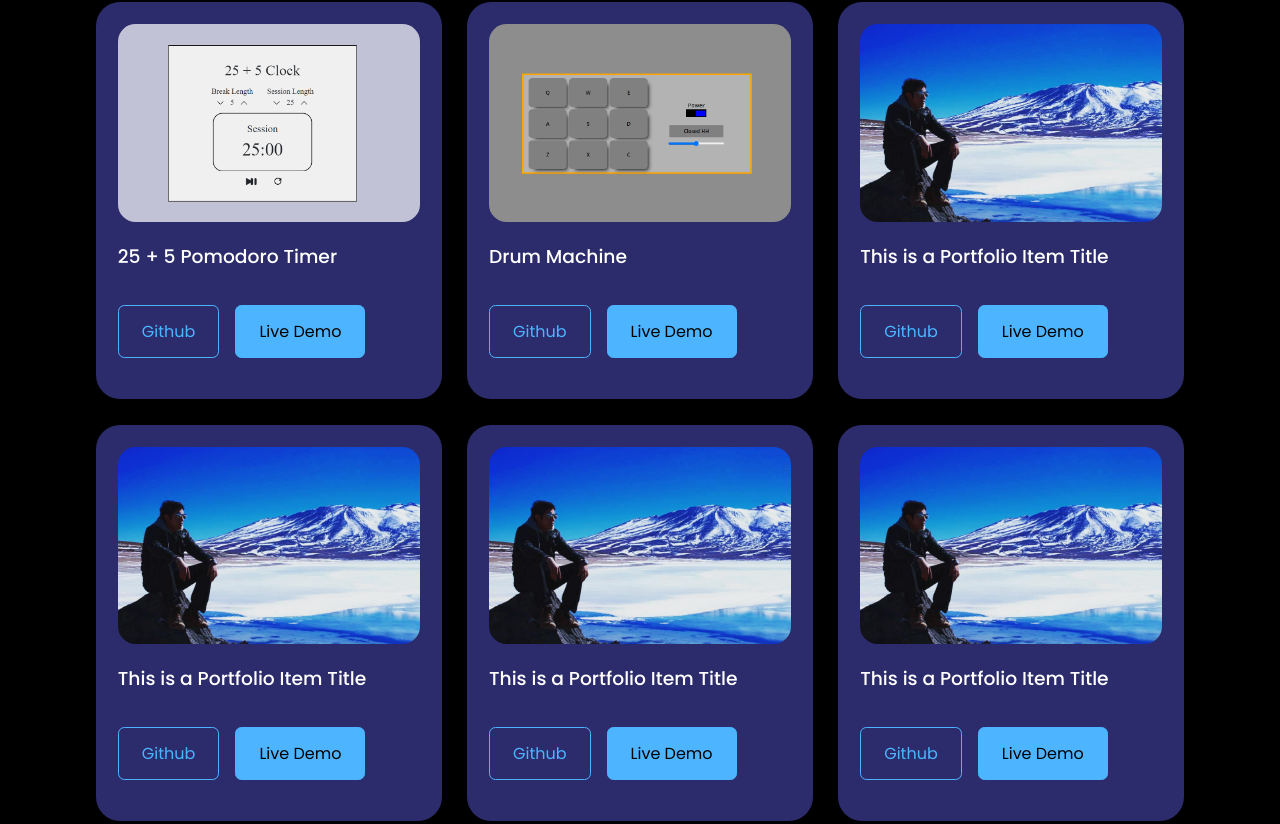
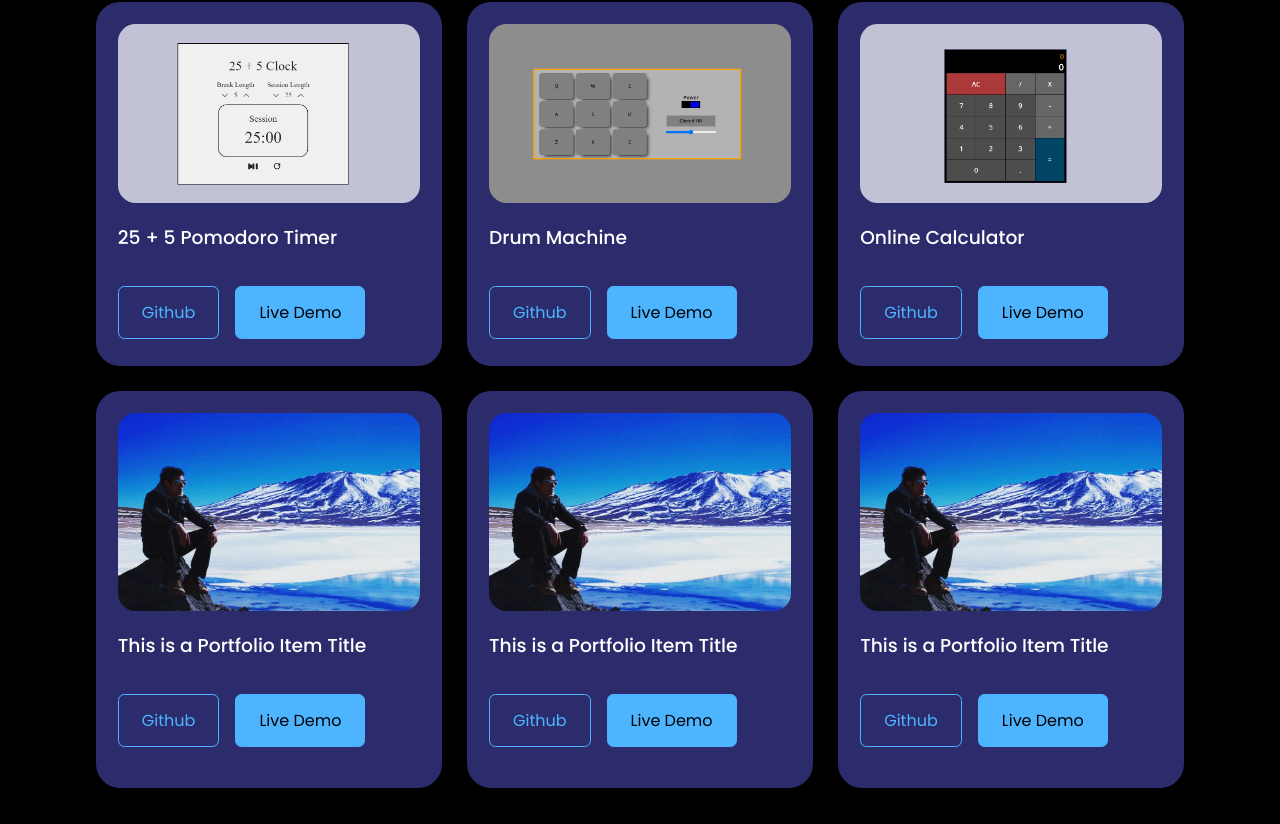
Before and after one commit to chrisWO92/portfolio-web, a React (Create React App) app: page / in a window 1280 px wide. Shown: the part 3442-4266 px from the top of the page. Built offline with nearby package versions, Linux system fonts and the light colour scheme.

Commit message:
adding online calculator to portfolio section

```diff
--- a/src/components/portfolio/Portfolio.jsx
+++ b/src/components/portfolio/Portfolio.jsx
@@ -3,6 +3,7 @@ import './portfolio.css';
 import IMG from '../../assets/me.png'
 import IMG1 from '../../assets/pomodoro-timer.png'
 import IMG2 from '../../assets/drum-machine.png'
+import IMG3 from '../../assets/online-calculator.png'
 
 const data = [
   {
@@ -21,10 +22,10 @@ const data = [
   },
   {
     id: 3,
-    image: IMG,
-    title: 'This is a Portfolio Item Title',
-    github: 'https://github.com',
-    demo: 'https://dribble.com'
+    image: IMG3,
+    title: 'Online Calculator',
+    github: 'https://github.com/chrisWO92/online-calculator',
+    demo: 'https://eloquent-moxie-a7de82.netlify.app'
   },
   {
     id: 4,
```
Also changed, not shown: src/assets/online-calculator.png (added).
